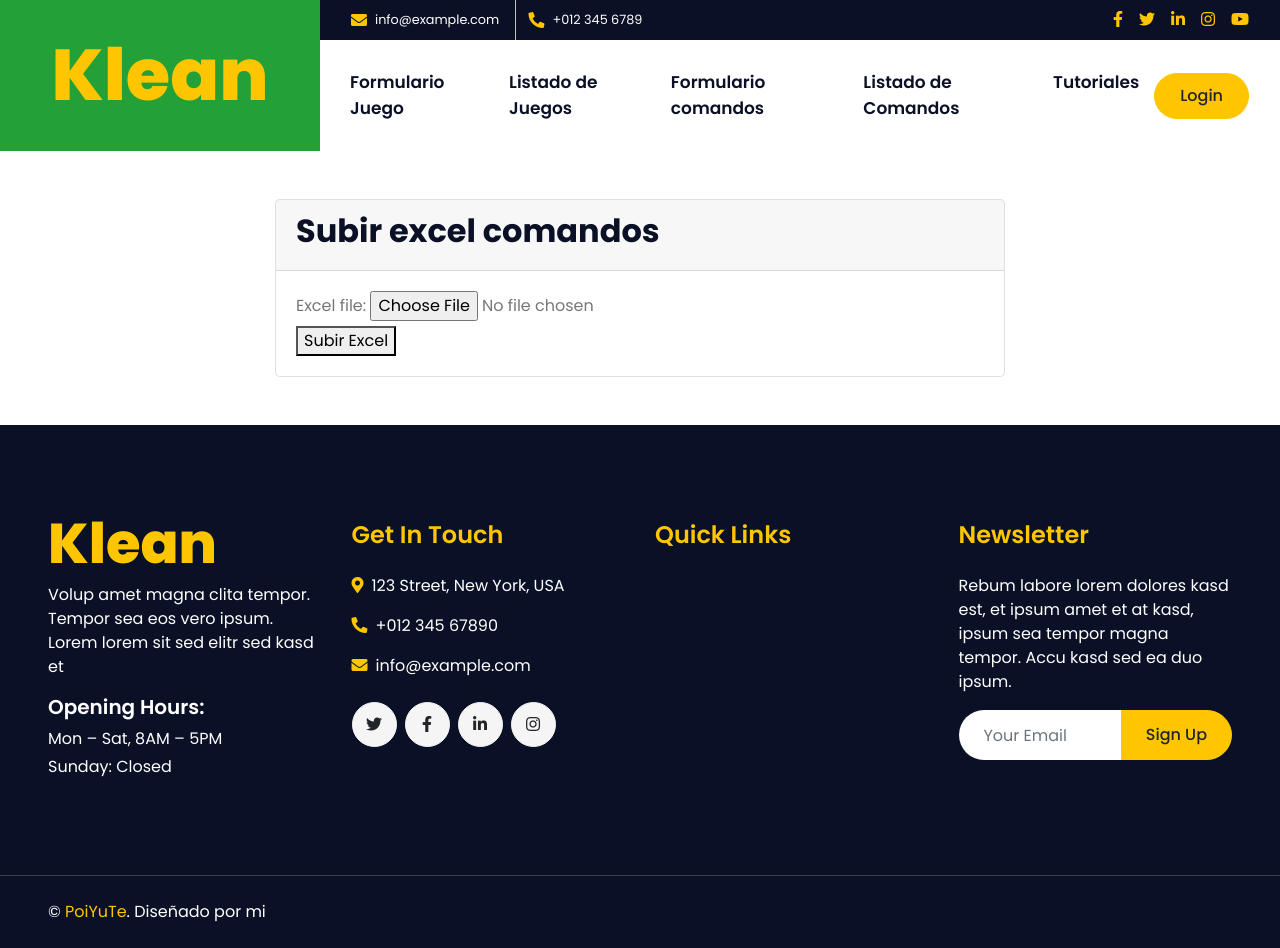
After one commit to MatiasTorres0/chacho, a Django app: page /upload_excel/ in a window 1280 px wide. The commit adds this page. Run offline with Django 5.2, Linux system fonts and the light colour scheme; some libraries are stand-ins or nearby versions.

Commit message:
se agrego subir excel comando

```diff
--- a/chacho/core/forms.py
+++ b/chacho/core/forms.py
@@ -16,5 +16,8 @@ class ComandoForm(forms.ModelForm):
     class Meta:
         model = Comando
         fields = [
-            'nombre_comando', 'tipo', 'descripcion'
+            'nombre_comando', 'tipo', 'descripcion', 'canal'
         ]
+
+class ExcelUploadForm(forms.Form):
+    excel_file = forms.FileField()
--- /dev/null
+++ b/chacho/core/templates/core/upload_excel.html
@@ -0,0 +1,240 @@
+<!DOCTYPE html>
+<html lang="en">
+
+<head>
+    <meta charset="utf-8">
+    <title>Klean - Cleaning Services Website Template</title>
+    {% load static %}
+    <meta content="width=device-width, initial-scale=1.0" name="viewport">
+    <meta content="Free HTML Templates" name="keywords">
+    <meta content="Free HTML Templates" name="description">
+
+    <!-- Favicon -->
+    <link href="{% static 'core/'%}img/favicon.ico" rel="icon">
+
+    <!-- Google Web Fonts -->
+    <link rel="preconnect" href="https://fonts.gstatic.com">
+    <link href="https://fonts.googleapis.com/css2?family=Poppins:wght@400;500;600;700;800&display=swap"
+        rel="stylesheet">
+
+    <!-- Font Awesome -->
+    <link href="https://cdnjs.cloudflare.com/ajax/libs/font-awesome/5.10.0/css/all.min.css" rel="stylesheet">
+
+    <!-- Libraries Stylesheet -->
+    <link href="lib/owlcarousel/assets/owl.carousel.min.css" rel="stylesheet">
+    <link href="lib/lightbox/css/lightbox.min.css" rel="stylesheet">
+
+    <!-- Customized Bootstrap Stylesheet -->
+    <link href="{% static 'core/'%}css/style.css" rel="stylesheet">
+</head>
+
+<body>
+    <!-- Header Start -->
+    <div class="container-fluid">
+        <div class="row">
+            <div class="col-lg-3 bg-secondary d-none d-lg-block">
+                <a href="" class="navbar-brand w-100 h-100 m-0 p-0 d-flex align-items-center justify-content-center">
+                    <h1 class="m-0 display-3 text-primary">Klean</h1>
+                </a>
+            </div>
+            <div class="col-lg-9">
+                <div class="row bg-dark d-none d-lg-flex">
+                    <div class="col-lg-7 text-left text-white">
+                        <div class="h-100 d-inline-flex align-items-center border-right border-primary py-2 px-3">
+                            <i class="fa fa-envelope text-primary mr-2"></i>
+                            <small>info@example.com</small>
+                        </div>
+                        <div class="h-100 d-inline-flex align-items-center py-2 px-2">
+                            <i class="fa fa-phone-alt text-primary mr-2"></i>
+                            <small>+012 345 6789</small>
+                        </div>
+                    </div>
+                    <div class="col-lg-5 text-right">
+                        <div class="d-inline-flex align-items-center pr-2">
+                            <a class="text-primary p-2" href="">
+                                <i class="fab fa-facebook-f"></i>
+                            </a>
+                            <a class="text-primary p-2" href="">
+                                <i class="fab fa-twitter"></i>
+                            </a>
+                            <a class="text-primary p-2" href="">
+                                <i class="fab fa-linkedin-in"></i>
+                            </a>
+                            <a class="text-primary p-2" href="">
+                                <i class="fab fa-instagram"></i>
+                            </a>
+                            <a class="text-primary p-2" href="">
+                                <i class="fab fa-youtube"></i>
+                            </a>
+                        </div>
+                    </div>
+                </div>
+                <nav class="navbar navbar-expand-lg bg-white navbar-light p-0">
+                    <a href="" class="navbar-brand d-block d-lg-none">
+                        <h1 class="m-0 display-4 text-primary">Klean</h1>
+                    </a>
+                    <button type="button" class="navbar-toggler" data-toggle="collapse" data-target="#navbarCollapse">
+                        <span class="navbar-toggler-icon"></span>
+                    </button>
+                    <div class="collapse navbar-collapse justify-content-between" id="navbarCollapse">
+                        <div class="navbar-nav mr-auto py-0">
+                            <a href="{% url 'formulario' %}" class="nav-item nav-link">Formulario Juego</a>
+                            <a href="{% url 'lista_juegos' %}" class="nav-item nav-link">Listado de Juegos</a>
+                            <a href="{% url 'comando' %}" class="nav-item nav-link">Formulario comandos</a>
+                            <a href="{% url 'lista_comandos' %}" class="nav-item nav-link">Listado de Comandos</a>
+                            <a href="{% url 'videos' %}" class="nav-item nav-link">Tutoriales</a>
+                            <!--<a href="{% url 'videos' %}" class="nav-item nav-link">Tutoriales</a>-->
+                            <!--<a href="{% url 'home' %}" class="nav-item nav-link active">Pronto</a>
+                            <a href="service.html" class="nav-item nav-link">Service</a>
+                            <a href="project.html" class="nav-item nav-link">Project</a>
+                            <div class="nav-item dropdown">
+                                <a href="#" class="nav-link dropdown-toggle" data-toggle="dropdown">Pages</a>
+                                <div class="dropdown-menu rounded-0 m-0">
+                                    <a href="blog.html" class="dropdown-item">Latest Blog</a>
+                                    <a href="single.html" class="dropdown-item">Blog Detail</a>
+                                </div>
+                            </div>
+                            <a href="contact.html" class="nav-item nav-link">Contact</a>-->
+                            {% if user.is_authenticated %}
+
+                            <a href="#" class="nav-item nav-link">{{ user.username}}</a>
+
+                            {% endif %}
+                        </div>
+
+                    </div>
+                    <a href="{% url 'login' %}" class="btn btn-primary mr-3 d-none d-lg-block">Login</a>
+
+            </div>
+            </nav>
+        </div>
+    </div>
+    </div>
+    <!-- Header End -->
+
+
+    <body>
+        <!-- Formulario de Juego Mod -->
+        <div class="container">
+            <div class="row justify-content-center mt-5">
+                <div class="col-md-8">
+                    <div class="card">
+                        <div class="card-header">
+                            <h2>Subir excel comandos</h2>
+                        </div>
+                        <div class="card-body">
+                            <!-- upload_excel.html -->
+                            <form method="post" enctype="multipart/form-data">
+                                {% csrf_token %}
+                                {{ form }}
+                                <button type="submit">Subir Excel</button>
+                            </form>
+
+                        </div>
+                    </div>
+                </div>
+            </div>
+        </div>
+
+        <!-- Footer Start -->
+        <div class="container-fluid bg-dark text-white mt-5 py-5 px-sm-3 px-md-5">
+            <div class="row pt-5">
+                <div class="col-lg-3 col-md-6 mb-5">
+                    <a href="index.html" class="navbar-brand">
+                        <h1 class="m-0 mt-n3 display-4 text-primary">Klean</h1>
+                    </a>
+                    <p>Volup amet magna clita tempor. Tempor sea eos vero ipsum. Lorem lorem sit sed elitr sed kasd et
+                    </p>
+                    <h5 class="font-weight-semi-bold text-white mb-2">Opening Hours:</h5>
+                    <p class="mb-1">Mon – Sat, 8AM – 5PM</p>
+                    <p class="mb-0">Sunday: Closed</p>
+                </div>
+                <div class="col-lg-3 col-md-6 mb-5">
+                    <h4 class="font-weight-semi-bold text-primary mb-4">Get In Touch</h4>
+                    <p><i class="fa fa-map-marker-alt text-primary mr-2"></i>123 Street, New York, USA</p>
+                    <p><i class="fa fa-phone-alt text-primary mr-2"></i>+012 345 67890</p>
+                    <p><i class="fa fa-envelope text-primary mr-2"></i>info@example.com</p>
+                    <div class="d-flex justify-content-start mt-4">
+                        <a class="btn btn-light btn-social mr-2" href="#"><i class="fab fa-twitter"></i></a>
+                        <a class="btn btn-light btn-social mr-2" href="#"><i class="fab fa-facebook-f"></i></a>
+                        <a class="btn btn-light btn-social mr-2" href="#"><i class="fab fa-linkedin-in"></i></a>
+                        <a class="btn btn-light btn-social" href="#"><i class="fab fa-instagram"></i></a>
+                    </div>
+                </div>
+                <div class="col-lg-3 col-md-6 mb-5">
+                    <h4 class="font-weight-semi-bold text-primary mb-4">Quick Links</h4>
+                    <!--<div class="d-flex flex-column justify-content-start">
+                    <a class="text-white mb-2" href="#"><i class="fa fa-angle-right mr-2"></i>Home</a>
+                    <a class="text-white mb-2" href="#"><i class="fa fa-angle-right mr-2"></i>About Us</a>
+                    <a class="text-white mb-2" href="#"><i class="fa fa-angle-right mr-2"></i>Our Services</a>
+                    <a class="text-white mb-2" href="#"><i class="fa fa-angle-right mr-2"></i>Our Projects</a>
+                    <a class="text-white" href="#"><i class="fa fa-angle-right mr-2"></i>Contact Us</a>
+                </div>-->
+                </div>
+                <div class="col-lg-3 col-md-6 mb-5">
+                    <h4 class="font-weight-semi-bold text-primary mb-4">Newsletter</h4>
+                    <p>Rebum labore lorem dolores kasd est, et ipsum amet et at kasd, ipsum sea tempor magna tempor.
+                        Accu kasd sed ea duo ipsum.</p>
+                    <div class="w-100">
+                        <div class="input-group">
+                            <input type="text" class="form-control border-0" style="padding: 25px;"
+                                placeholder="Your Email">
+                            <div class="input-group-append">
+                                <button class="btn btn-primary px-4">Sign Up</button>
+                            </div>
+                        </div>
+                    </div>
+                </div>
+            </div>
+        </div>
+        <div class="container-fluid bg-dark text-white border-top py-4 px-sm-3 px-md-5"
+            style="border-color: #3E3E4E !important;">
+            <div class="row">
+                <div class="col-lg-6 text-center text-md-left mb-3 mb-md-0">
+                    <p class="m-0 text-white">&copy; <a href="#">PoiYuTe</a>. Diseñado por mi <a
+                            href="{% url 'formulario' %}"></a>
+                    </p>
+                </div>
+                <!--<div class="col-lg-6 text-center text-md-right">
+                <ul class="nav d-inline-flex">
+                    <li class="nav-item">
+                        <a class="nav-link text-white py-0" href="#">Privacy</a>
+                    </li>
+                    <li class="nav-item">
+                        <a class="nav-link text-white py-0" href="#">Terms</a>
+                    </li>
+                    <li class="nav-item">
+                        <a class="nav-link text-white py-0" href="#">FAQs</a>
+                    </li>
+                    <li class="nav-item">
+                        <a class="nav-link text-white py-0" href="#">Help</a>
+                    </li>
+                </ul>
+            </div>-->
+            </div>
+        </div>
+        <!-- Footer End -->
+
+        <!-- Back to Top -->
+        <a href="#" class="btn btn-primary px-3 back-to-top"><i class="fa fa-angle-double-up"></i></a>
+
+
+        <!-- JavaScript Libraries -->
+        <script src="https://code.jquery.com/jquery-3.4.1.min.js"></script>
+        <script src="https://stackpath.bootstrapcdn.com/bootstrap/4.4.1/js/bootstrap.bundle.min.js"></script>
+        <script src="lib/easing/easing.min.js"></script>
+        <script src="lib/waypoints/waypoints.min.js"></script>
+        <script src="lib/counterup/counterup.min.js"></script>
+        <script src="lib/owlcarousel/owl.carousel.min.js"></script>
+        <script src="lib/isotope/isotope.pkgd.min.js"></script>
+        <script src="lib/lightbox/js/lightbox.min.js"></script>
+
+        <!-- Contact Javascript File -->
+        <script src="mail/jqBootstrapValidation.min.js"></script>
+        <script src="mail/contact.js"></script>
+
+        <!-- Template Javascript -->
+        <script src="{% load static %}js/main.js"></script>
+    </body>
+
+</html>
--- a/chacho/core/urls.py
+++ b/chacho/core/urls.py
@@ -1,5 +1,5 @@
 from django.urls import path
-from .views import home, formulario, lista_juegos, comando, lista_comandos, videos
+from .views import home, formulario, lista_juegos, comando, lista_comandos, videos, upload_excel
 
 urlpatterns = [
     path('', home, name="home"),
@@ -8,5 +8,5 @@ urlpatterns = [
     path('comando/', comando, name="comando"),
     path('lista_comandos', lista_comandos, name="lista_comandos"),
     path('videos', videos, name="videos"),
-
+    path('upload_excel/', upload_excel, name='upload_excel'),
 ]
--- a/chacho/core/views.py
+++ b/chacho/core/views.py
@@ -2,6 +2,11 @@ from django.shortcuts import render
 from .forms import JuegoModForm, ComandoForm
 from .models import JuegoMod, Comando
 from django.contrib.auth.decorators import login_required
+import pandas as pd
+from django.shortcuts import render, redirect
+from .forms import ExcelUploadForm
+from .models import Comando
+
 # Create your views here.
 def home(request):
     return render(request, 'core/about.html')
@@ -35,3 +40,27 @@ def lista_comandos(request):
 @login_required
 def videos(request):
     return render(request, 'core/videos.html')
+
+
+def upload_excel(request):
+    if request.method == 'POST':
+        form = ExcelUploadForm(request.POST, request.FILES)
+        if form.is_valid():
+            excel_file = request.FILES['excel_file']
+            df = pd.read_excel(excel_file)
+
+            # Procesar el DataFrame y crear instancias de Comando
+            for index, row in df.iterrows():
+                comando_instance = Comando(
+                    nombre_comando=row['Nombre del Comando'],
+                    tipo=row['Tipo Comando'],
+                    descripcion=row['Descripción'],
+                    canal=row['Canal']
+                )
+                comando_instance.save()
+
+            return redirect('lista_comandos')  # Cambia 'lista_comandos' con la URL de tu lista de comandos
+    else:
+        form = ExcelUploadForm()
+
+    return render(request, 'core/upload_excel.html', {'form': form})
```
Also changed, not shown: chacho/core/models.py (+7 -0 lines), chacho/core/templates/core/lista_comandos.html (+41 -9 lines), chacho/core/migrations/0006_comando_canal_alter_comando_tipo.py (added), chacho/db.sqlite3.
